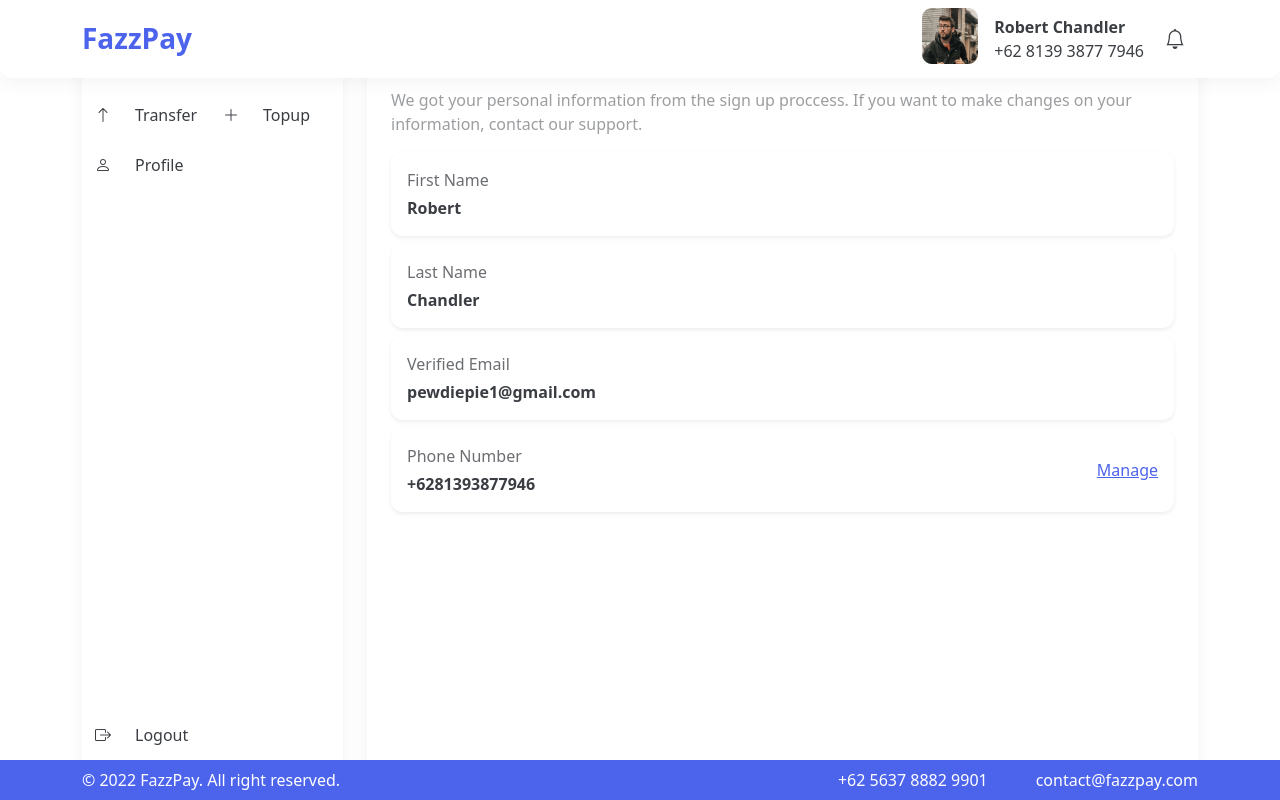
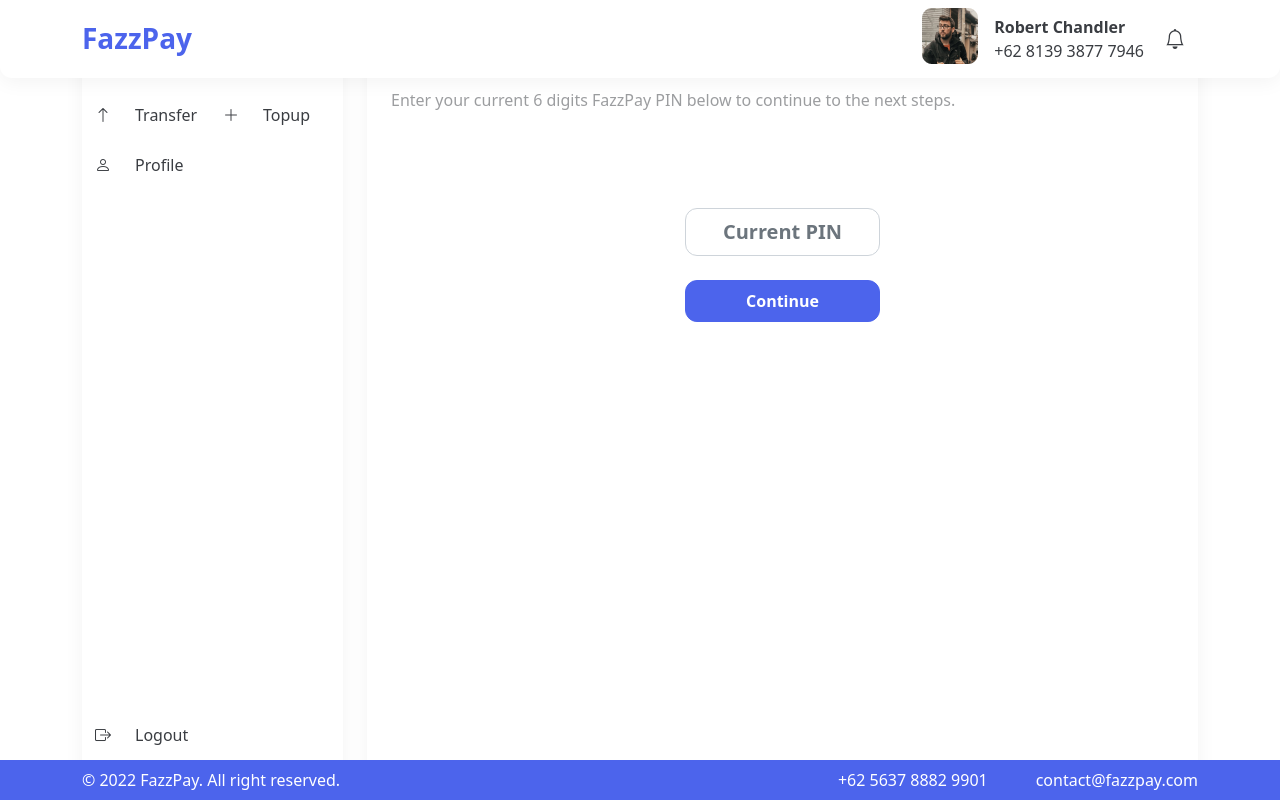
Before and after one commit to thariqfarsha/fazzpay, a Next.js app: page /profile/change-pin in a window 1280 px wide. Built offline with nearby package versions, Linux system fonts and the light colour scheme.

Commit message:
Slice change pin page

```diff
--- /dev/null
+++ b/pages/profile/change-pin.jsx
@@ -0,0 +1,46 @@
+import React, { useState } from "react";
+import MainLayout from "../../components/Layout/MainLayout";
+
+export default function ChangePin() {
+  const [isCurrentPinConfirmed, setIsCurrentPinConfirmed] = useState(false);
+
+  const handleCurrentPin = (e) => {
+    e.preventDefault();
+  };
+
+  const handleChangePin = (e) => {
+    e.preventDefault();
+  };
+
+  return (
+    <MainLayout title={"Change PIN | FazzPay"}>
+      <div className="bg-white rounded shadow p-4 h-100 position-relative">
+        <h2 className="fs-5 fw-bold mb-3">Change PIN</h2>
+        {isCurrentPinConfirmed ? (
+          <p className="opacity-50">
+            Type your new 6 digits security PIN to use in FazzPay.
+          </p>
+        ) : (
+          <p className="opacity-50">
+            Enter your current 6 digits FazzPay PIN below to continue to the
+            next steps.
+          </p>
+        )}
+        <form
+          onSubmit={isCurrentPinConfirmed ? handleChangePin : handleCurrentPin}
+          className="w-25 mx-auto mt-5 pt-5"
+        >
+          <input
+            type="text"
+            className="form-control w-100 mx-auto text-center px-0 fw-bold fs-5 mb-4"
+            maxLength={6}
+            placeholder={isCurrentPinConfirmed ? "New PIN" : "Current PIN"}
+          />
+          <button type="submit" className="btn btn-primary fw-bold w-100">
+            {isCurrentPinConfirmed ? "Change PIN" : "Continue"}
+          </button>
+        </form>
+      </div>
+    </MainLayout>
+  );
+}
```
